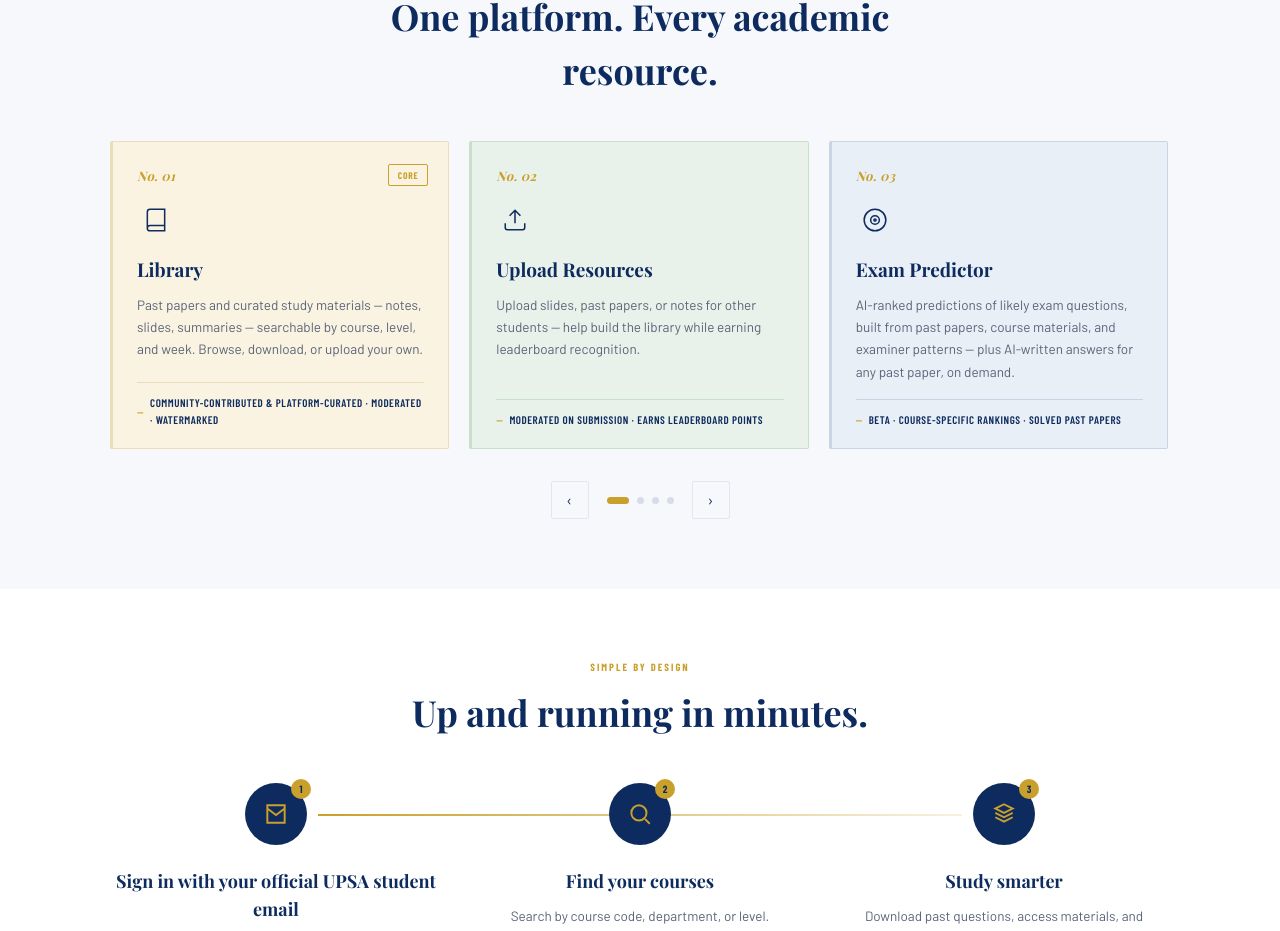
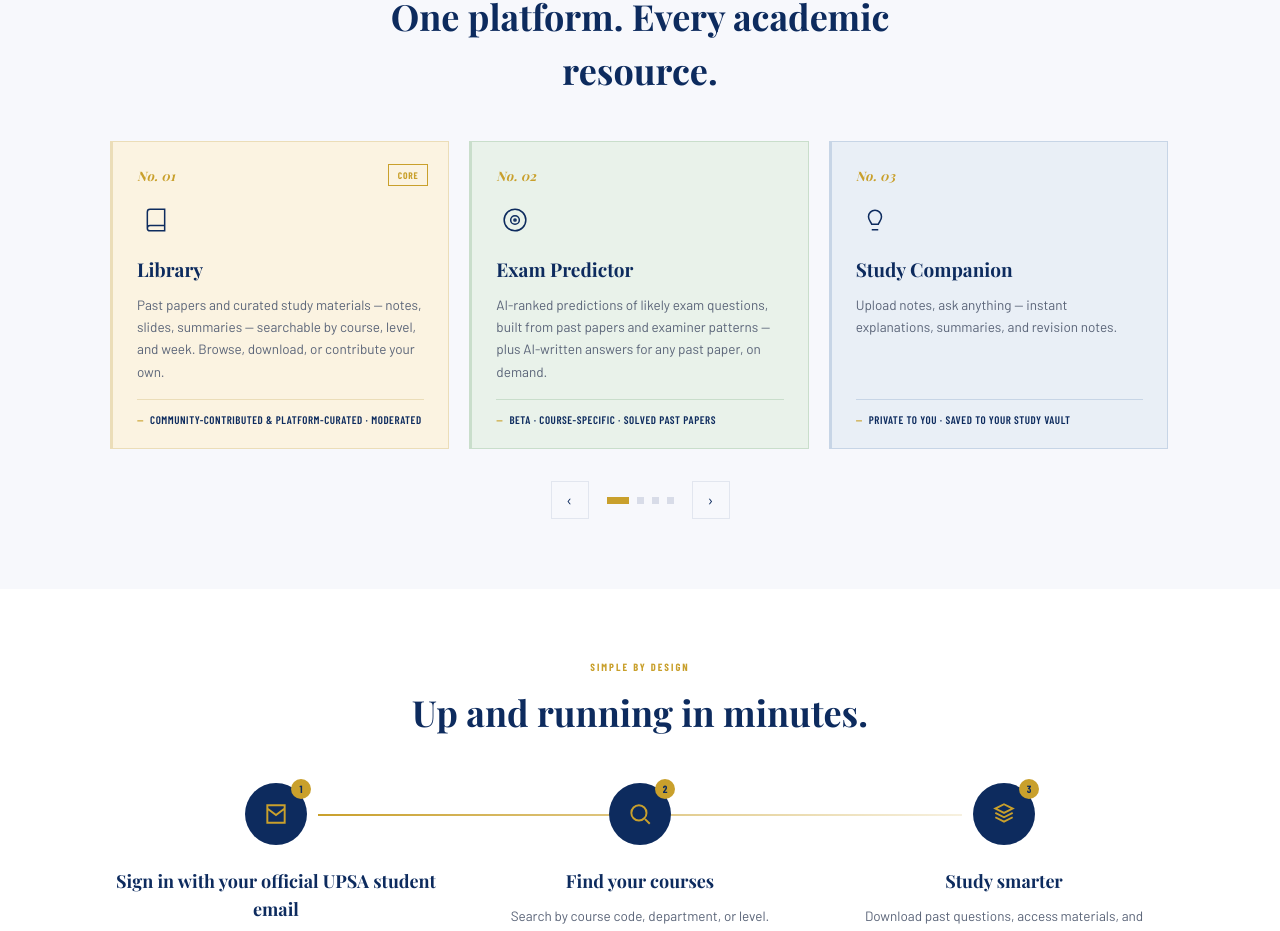
Before and after one commit to johnadamsmahama/distinction-library, a Next.js app: page / in a window 1280 px wide. Shown: the part 1121-2052 px from the top of the page. Built offline with nearby package versions, Linux system fonts and the light colour scheme; no server answers; the database is empty; a web font is replaced by a local one.

Commit message:
Update card descriptions and styles in Features component

```diff
--- a/components/Features.tsx
+++ b/components/Features.tsx
@@ -6,64 +6,77 @@ import Reveal from './Reveal';
 const CARDS = [
   {
     title: 'Library',
-    desc: 'Past papers and curated study materials — notes, slides, summaries — searchable by course, level, and week. Browse, download, or upload your own.',
-    tag: 'Community-contributed & platform-curated · Moderated · Watermarked',
+    desc: 'Past papers and curated study materials — notes, slides, summaries — searchable by course, level, and week. Browse, download, or contribute your own.',
+    tag: 'Community-contributed & platform-curated · Moderated',
     path: 'M4 19.5A2.5 2.5 0 016.5 17H20M6.5 2H20v20H6.5A2.5 2.5 0 014 19.5v-15A2.5 2.5 0 016.5 2z',
     badge: 'Core',
   },
   {
-    title: 'Upload Resources',
-    desc: 'Upload slides, past papers, or notes for other students — help build the library while earning leaderboard recognition.',
-    tag: 'Moderated on submission · Earns leaderboard points',
-    path: 'M21 15v4a2 2 0 01-2 2H5a2 2 0 01-2-2v-4M17 8l-5-5-5 5M12 3v12',
-  },
-  {
     title: 'Exam Predictor',
-    desc: 'AI-ranked predictions of likely exam questions, built from past papers, course materials, and examiner patterns — plus AI-written answers for any past paper, on demand.',
-    tag: 'Beta · Course-specific rankings · Solved Past Papers',
+    desc: 'AI-ranked predictions of likely exam questions, built from past papers and examiner patterns — plus AI-written answers for any past paper, on demand.',
+    tag: 'Beta · Course-specific · Solved Past Papers',
     path: 'M12 22c5.523 0 10-4.477 10-10S17.523 2 12 2 2 6.477 2 12s4.477 10 10 10z M12 16a4 4 0 100-8 4 4 0 000 8z M12 13a1 1 0 100-2 1 1 0 000 2z',
   },
   {
     title: 'Study Companion',
-    desc: 'Upload notes, ask anything — instant explanations, summaries, revision notes.',
+    desc: 'Upload notes, ask anything — instant explanations, summaries, and revision notes.',
     tag: 'Private to you · Saved to your Study Vault',
     path: 'M12 3a6 6 0 016 6c0 3.5-2.5 5-3 7H9c-.5-2-3-3.5-3-7a6 6 0 016-6zM9 21h6',
   },
   {
     title: 'Quiz Generator',
-    desc: 'PDF → MCQs, true/false, and short-answer with answers & explanations.',
-    tag: 'Generated from your own materials · Always private',
+    desc: 'PDF → MCQs, true/false, and short-answer questions, with answers & explanations included.',
+    tag: 'Generated from your own materials · Private',
     path: 'M9 11l3 3L22 4M21 12v7a2 2 0 01-2 2H5a2 2 0 01-2-2V5a2 2 0 012-2h11',
   },
   {
     title: 'Presentation Kit',
-    desc: 'Turn a topic, a Vault item, or an uploaded document into a PowerPoint (PPTX) ready to present.',
-    tag: 'Generated from your own materials · Ready to download',
+    desc: 'Turn a topic, a Vault item, or an uploaded document into a PowerPoint ready to present.',
+    tag: 'Generated from your materials · Ready to download',
     path: 'M3 4h18v13H3V4zM8 21h8M12 17v4M7 12l3-4 2.5 3L17 6',
   },
   {
-    title: 'Peer Tutors',
+    title: 'GPA Calculator',
+    desc: 'Track your GPA as results release, and test hypothetical grades for courses still pending.',
+    tag: 'Released vs. Projected GPA',
+    path: 'M3 3v18h18M8 17V10M13 17V6M18 17v-4',
+    badge: 'New',
+  },
+  {
+    title: 'Career Resources',
+    desc: 'AI CV Builder, Cover Letter Generator, Interview Coach, and LinkedIn Optimizer — build a stronger application in minutes.',
+    tag: 'Four AI tools · Tailored to your goals',
+    path: 'M20 7h-3V5a2 2 0 00-2-2H9a2 2 0 00-2 2v2H4a2 2 0 00-2 2v10a2 2 0 002 2h16a2 2 0 002-2V9a2 2 0 00-2-2zM9 7V5h6v2',
+  },
+  {
+    title: 'Distinction Mentors',
     desc: 'Get one-on-one help from a fellow student — book revision sessions with peer tutors and Distinction Programme facilitators.',
-    tag: 'Distinction Mentors · Book a session',
+    tag: 'Peer tutors & facilitators · Book a session',
     path: 'M17 21v-2a4 4 0 00-4-4H7a4 4 0 00-4 4v2M11 3a4 4 0 110 8 4 4 0 010-8zM23 21v-2a4 4 0 00-3-3.87M16 3.13a4 4 0 010 7.75',
   },
   {
-    title: 'Essentials',
-    desc: 'Mentors, jobs & opportunities, and your achievement portfolio — support beyond the study materials.',
-    tag: 'Scholarships · Internships · Achievement badges',
-    path: 'M12 2l2.4 7.2H22l-6 4.6 2.3 7.2L12 16.4 5.7 21l2.3-7.2-6-4.6h7.6z',
+    title: 'Jobs & Opportunities',
+    desc: 'Scholarships, internships, graduate programmes, and jobs — verified for UPSA students.',
+    tag: 'Verified listings · Updated regularly',
+    path: 'M20 7h-3V5a2 2 0 00-2-2H9a2 2 0 00-2 2v2H4a2 2 0 00-2 2v10a2 2 0 002 2h16a2 2 0 002-2V9a2 2 0 00-2-2z',
+  },
+  {
+    title: 'Events & Sessions',
+    desc: 'Revision sessions, workshops, and career fairs — shown as a calendar you can actually plan around.',
+    tag: 'Includes Revision Summit · RSVP in one tap',
+    path: 'M8 2v4M16 2v4M3 10h18M5 4h14a2 2 0 012 2v14a2 2 0 01-2 2H5a2 2 0 01-2-2V6a2 2 0 012-2z',
+  },
+  {
+    title: 'Leaderboard & Badges',
+    desc: 'Gold, Silver, and Bronze recognition for top past-paper contributors each semester.',
+    tag: 'Resets each semester · All-time archive kept',
+    path: 'M8 21V9M13 21V4M18 21v-6M3 21h18',
   },
   {
     title: 'Private Study Vault',
     desc: 'Encrypted personal space — AI quizzes, sessions, notes. Only you can see it.',
     tag: 'Zero visibility to others · Fully private',
     path: 'M3 11h18v10a2 2 0 01-2 2H5a2 2 0 01-2-2V11zM7 11V7a5 5 0 0110 0v4',
-  },
-  {
-    title: 'Leaderboard & Badges',
-    desc: 'Gold, Silver, and Bronze recognition for top past-paper contributors each semester.',
-    tag: 'Resets each semester · All-time archive kept',
-    path: 'M8 21V9M13 21V4M18 21v-6M3 21h18',
   },
 ];
 
@@ -124,7 +137,7 @@ export default function Features() {
               return (
                 <div
                   key={c.title}
-                  className="group relative flex-none w-full sm:w-[calc(50%-10px)] lg:w-[calc(33.333%-14px)] min-h-[300px] rounded-sm p-6 pb-5 flex flex-col border border-l-[3px] border-l-gold hover:border-l-navy transition-all duration-300 hover:-translate-y-1"
+                  className="group relative flex-none w-full sm:w-[calc(50%-10px)] lg:w-[calc(33.333%-14px)] min-h-[300px] rounded-none p-6 pb-5 flex flex-col border border-l-[3px] border-l-gold hover:border-l-navy transition-all duration-300 hover:-translate-y-1"
                   style={{
                     background: tint.bg,
                     borderColor: tint.border,
@@ -138,7 +151,7 @@ export default function Features() {
                   }}
                 >
                   {c.badge && (
-                    <span className="absolute top-[22px] right-5 font-condensed font-bold text-[9.5px] uppercase tracking-[.08em] text-gold border border-gold px-[9px] py-[3px] rounded-sm">
+                    <span className="absolute top-[22px] right-5 font-condensed font-bold text-[9.5px] uppercase tracking-[.08em] text-gold border border-gold px-[9px] py-[3px] rounded-none">
                       {c.badge}
                     </span>
                   )}
@@ -169,7 +182,7 @@ export default function Features() {
             <button
               aria-label="Previous"
               onClick={() => goTo(page - 1)}
-              className="w-[38px] h-[38px] rounded-sm border border-[#E2E6EF] flex items-center justify-center text-navy hover:border-gold transition-colors"
+              className="w-[38px] h-[38px] rounded-none border border-[#E2E6EF] flex items-center justify-center text-navy hover:border-gold transition-colors"
             >
               ‹
             </button>
@@ -179,7 +192,7 @@ export default function Features() {
                   key={i}
                   aria-label={`Go to slide ${i + 1}`}
                   onClick={() => goTo(i)}
-                  className={`h-[7px] rounded-full transition-all ${
+                  className={`h-[7px] rounded-none transition-all ${
                     i === page ? 'w-[22px] bg-gold' : 'w-[7px] bg-[#D8DCE8]'
                   }`}
                 />
@@ -188,7 +201,7 @@ export default function Features() {
             <button
               aria-label="Next"
               onClick={() => goTo(page + 1)}
-              className="w-[38px] h-[38px] rounded-sm border border-[#E2E6EF] flex items-center justify-center text-navy hover:border-gold transition-colors"
+              className="w-[38px] h-[38px] rounded-none border border-[#E2E6EF] flex items-center justify-center text-navy hover:border-gold transition-colors"
             >
               ›
             </button>
```
